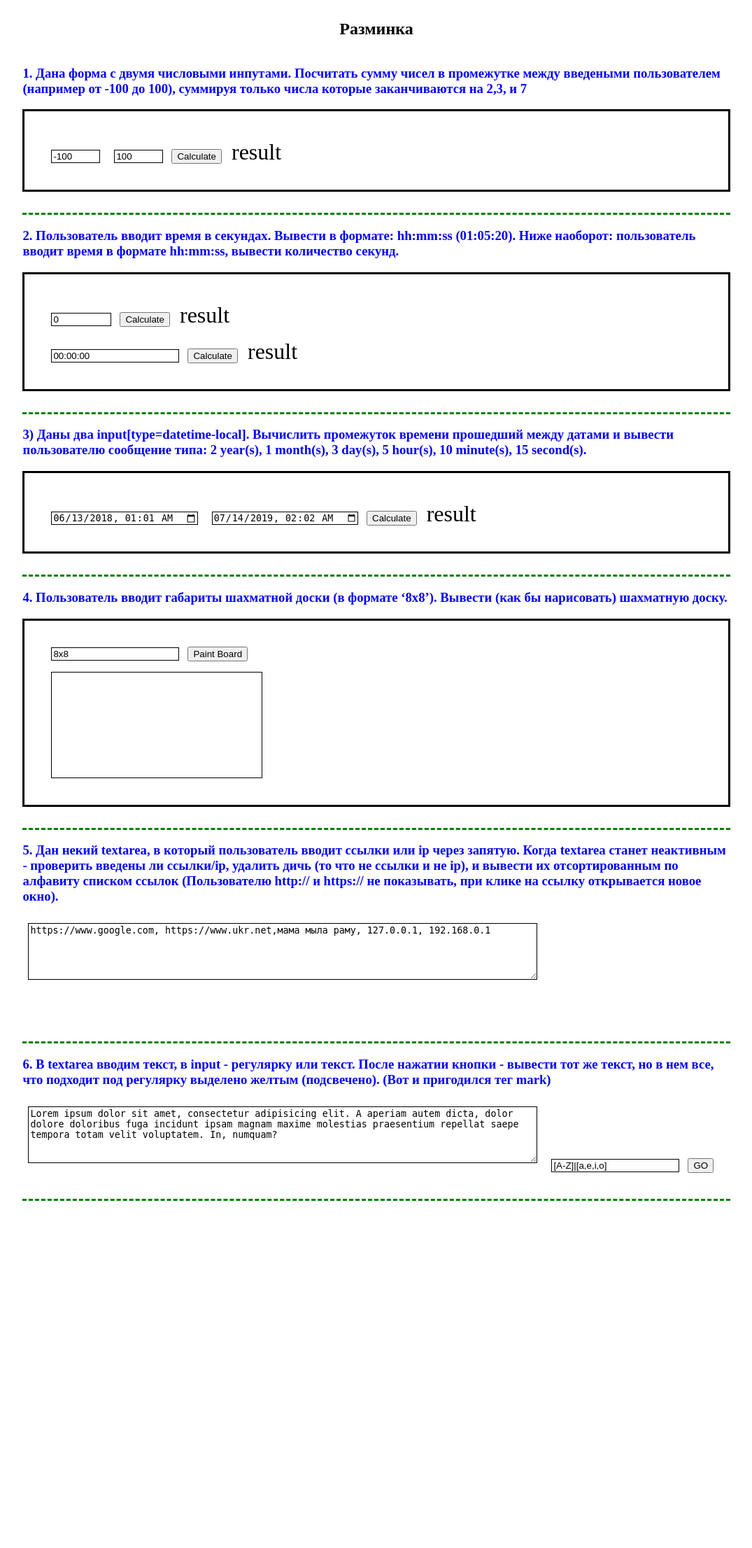
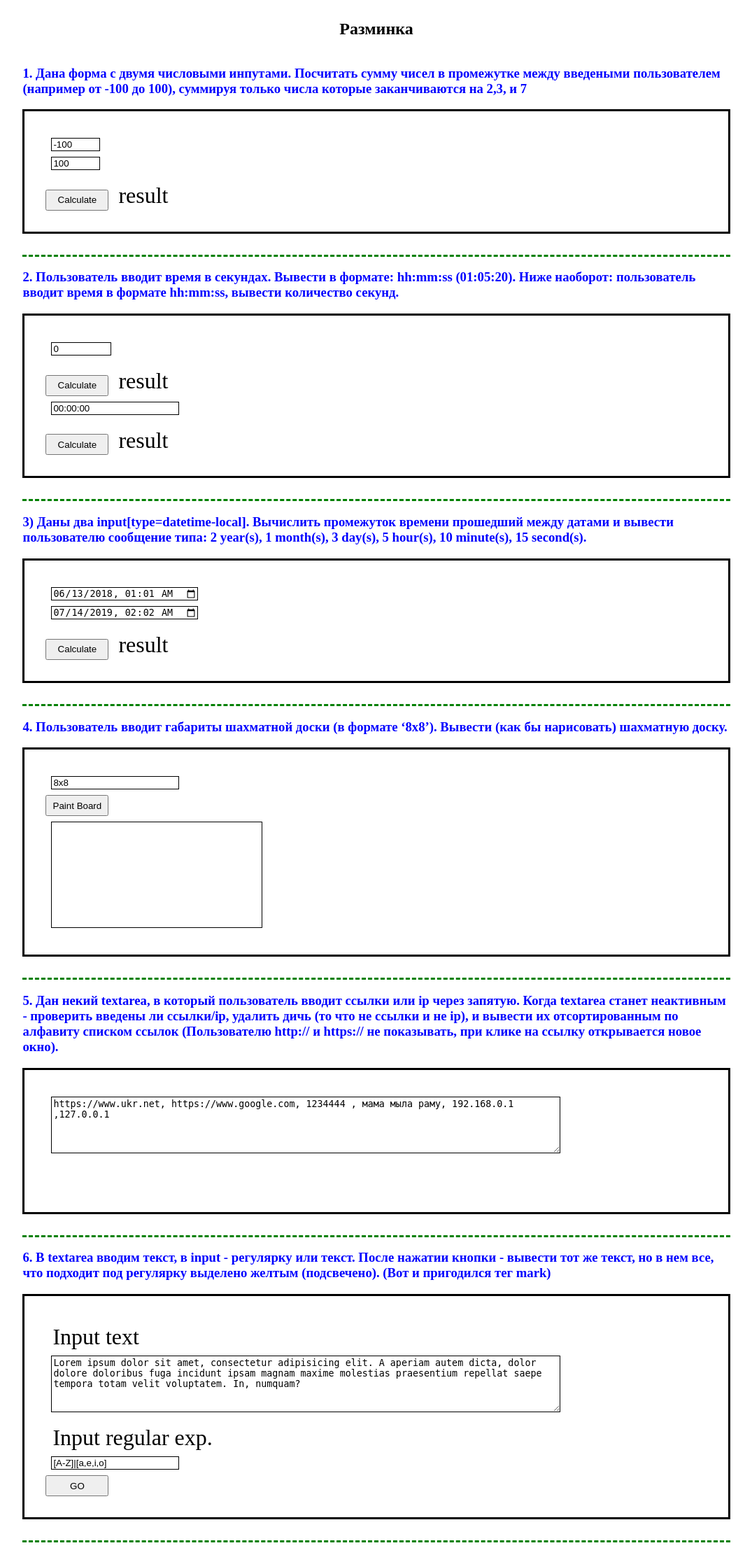
Before and after one commit to linxok/IntroToFullStack, a PHP site: page / in a window 1280 px wide. Shown: the whole page at 70% size, without its empty margins (102-1177 px from the left). Before the commit the page ends 1716 px from the top, so only its background shows below. Run offline with PHP 8.4, Linux system fonts and the light colour scheme; a map, chart or similar area stays blank.

Commit message:
PS_2 micro change

```diff
--- a/WD_PS_2_Javascript_RegExp/warm_up/index.html
+++ b/WD_PS_2_Javascript_RegExp/warm_up/index.html
@@ -1,10 +1,10 @@
 <!DOCTYPE html>
-<html lang="en">
+<html lang="en" xmlns="http://www.w3.org/1999/html">
 <head>
     <meta charset="UTF-8">
     <meta http-equiv="X-UA-Compatible" content="ie=edge">
     <title>WD_PS2 Javascript + RegExp</title>
-    <link rel="stylesheet" href="main.css">
+    <link rel="stylesheet" href="style.css">
 
 </head>
 <body>
@@ -62,8 +62,8 @@
             Когда textarea станет неактивным - проверить введены ли ссылки/ip, удалить дичь (то что не ссылки и не ip),
             и вывести их отсортированным по алфавиту списком ссылок (Пользователю http:// и https:// не показывать, при
             клике на ссылку открывается новое окно).</h3>
-        <textarea class="form_input" id="input_textarea" rows="5" cols="88">https://www.google.com, https://www.ukr.net,мама мыла раму, 127.0.0.1, 192.168.0.1</textarea>
-        <div>
+        <div class="form_wrapper">
+            <textarea class="form_input" id="input_textarea" rows="5" cols="88">https://www.ukr.net, https://www.google.com, 1234444 , мама мыла раму, 192.168.0.1 ,127.0.0.1 </textarea>
             <ul class="label" id="link_out"></ul>
         </div>
     </form>
@@ -71,10 +71,14 @@
         <h3 class="form_head">6. В textarea вводим текст, в input - регулярку или текст. После нажатии кнопки -
             вывести тот же текст, но в нем все, что подходит под регулярку выделено желтым (подсвечено).
             (Вот и пригодился тег mark)</h3>
+        <div class="form_wrapper">
+            <label class="label">Input text</label>
             <textarea class="form_input" id="input_tex" rows="5" cols="88">Lorem ipsum dolor sit amet, consectetur adipisicing elit. A aperiam autem dicta, dolor dolore doloribus fuga incidunt ipsam magnam maxime molestias praesentium repellat saepe tempora totam velit voluptatem. In, numquam?</textarea>
+            <label class="label">Input regular exp.</label>
             <input class="form_input" type="text" id="regexp" value="[A-Z]|[a,e,i,o]">
             <button class="btn" type="button" id="btn_regexp" onclick="myRegExp()">GO</button>
             <label class="label" id="link_regexp"></label>
+        </div>
     </form>
 </section>
 <script src="main.js"></script>
--- a/WD_PS_2_Javascript_RegExp/warm_up/main.css
+++ b/WD_PS_2_Javascript_RegExp/warm_up/style.css
@@ -29,10 +29,23 @@
     border-bottom: green dashed 3px;
 }
 .form_input {
+    display: flex;
+    width: auto;
     border: black solid 1px;
     margin: 8px;
 }
 
+.btn {
+    height: 30px;
+    width: 90px;
+}
+.btn:hover {
+    background-color: grey;
+}
+.btn:active {
+    transform: translateX(3px);
+    transform: translateY(3px);
+}
 @media only screen and (max-width: 550px) {
     .wrapper {
         margin: 0 0;
```
Lines whose indentation alone changed are shown as unchanged.
